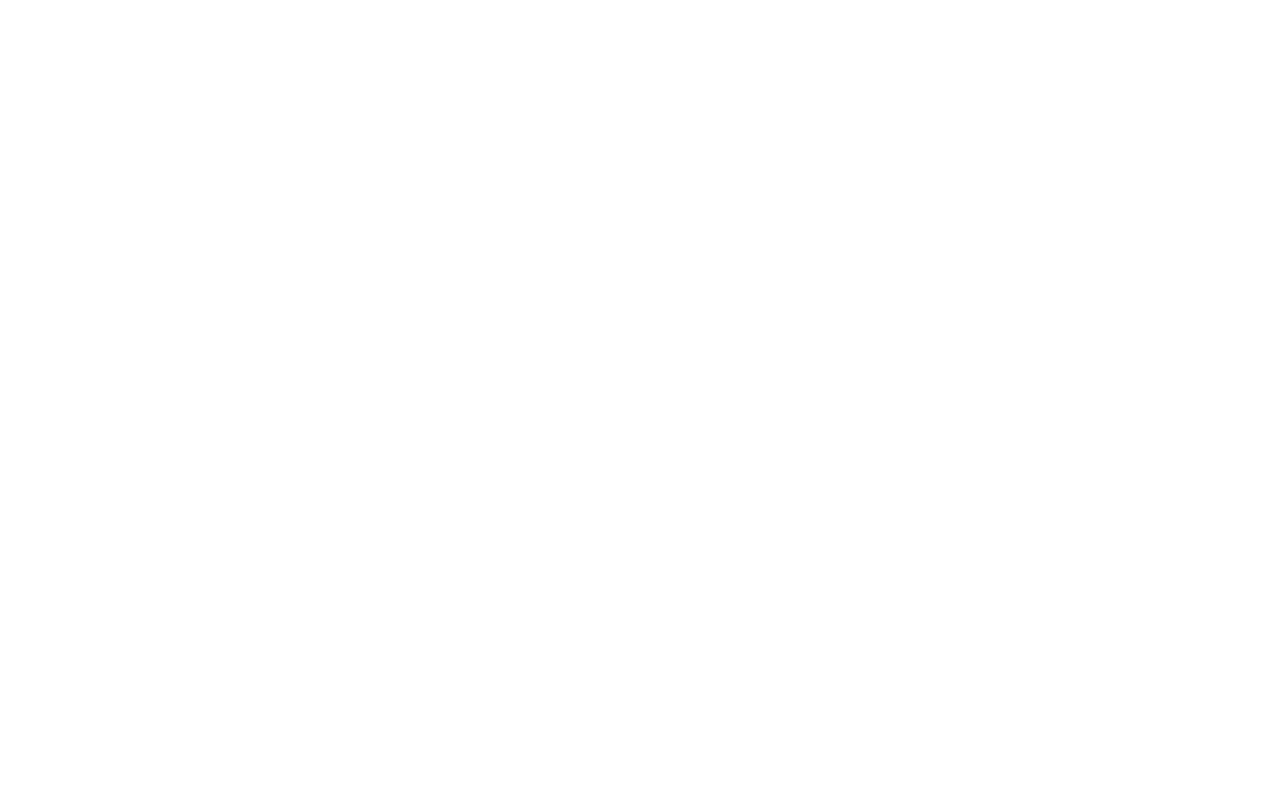
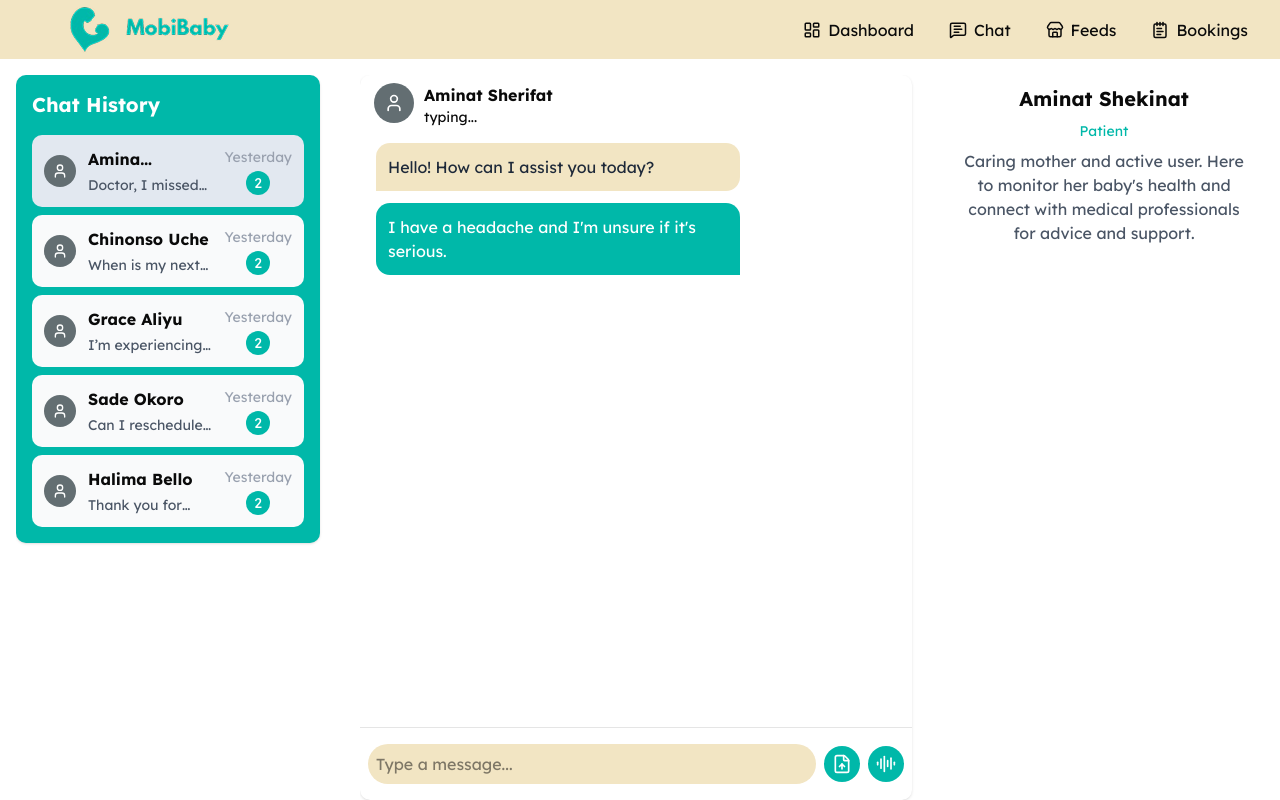
Before and after one commit to moloruntomiwa31/mobi-baby, a Nuxt app: page /dashboard/chat/medic in a window 1280 px wide. Before the commit this address had no page. Built offline with nearby package versions, Linux system fonts and the light colour scheme.

Commit message:
adding medic chat and modify pages.

```diff
--- a/components/ChatLayout.vue
+++ b/components/ChatLayout.vue
@@ -4,7 +4,7 @@
 		<template #left>
 			<div class="bg-primaryAqua shadow-sm rounded-lg p-4 flex flex-col gap-4">
 				<BaseText content="Chat History" size="md" bold class="text-white" />
-				<ul class="flex flex-col gap-3">
+				<ul class="flex flex-col gap-3" v-if="path === '/dashboard/chat'">
 					<li
 						class="bg-white text-primaryBlue p-2 rounded-lg flex items-center gap-1"
 					>
@@ -14,6 +14,30 @@
 						Jaundice Infection
 					</li>
 				</ul>
+				<div
+					v-else-if="recentChats.length > 0 && path === '/dashboard/chat/medic'"
+				>
+					<div class="flex flex-col gap-2">
+						<RecentChat
+							v-for="(message, idx) in recentChats"
+							:key="message.name + idx"
+							:message="message"
+							:class="[idx === 0 ? 'bg-slate-200' : '']"
+						/>
+					</div>
+				</div>
+
+				<BaseEmptyState
+					v-else
+					title="No recent chats"
+					description="You have no recent chats at the moment."
+					:action="{
+						label: 'Start a new chat',
+						handler: () => {
+							navigateTo('/dashboard/chat');
+						},
+					}"
+				/>
 			</div>
 		</template>
 
@@ -24,8 +48,22 @@
 
 		<!-- Right: Chat Options -->
 		<template #right>
-			<div class="bg-gray-50 shadow-sm rounded-lg p-4 flex flex-col gap-4">
-				<!-- Bot Info Card -->
+			<div
+				class="flex flex-col items-center justify-center p-2.5 gap-2"
+				v-if="$route.path === '/dashboard/chat/medic'"
+			>
+				<Avatar size="3xl" clickable />
+				<BaseText content="Aminat Shekinat" as="h2" size="md" bold clamp />
+				<BaseText content="Patient" size="xs" className="text-primaryAqua" />
+				<BaseText size="sm" className="text-gray-600 text-center">
+					Caring mother and active user. Here to monitor her baby's health and
+					connect with medical professionals for advice and support.
+				</BaseText>
+			</div>
+			<div
+				class="bg-gray-50 shadow-sm rounded-lg p-4 flex flex-col gap-4"
+				v-else
+			>
 				<div
 					class="bg-white p-4 rounded-lg flex flex-col items-center gap-2 shadow"
 				>
@@ -38,7 +76,6 @@
 					</BaseText>
 				</div>
 
-				<!-- Medical Practitioner Card -->
 				<div
 					class="bg-white p-4 rounded-lg flex flex-col gap-2 shadow overflow-y-auto"
 				>
@@ -56,10 +93,14 @@
 						size="sm"
 						class="text-gray-600"
 					/>
-					<Button variant="yellow" class="w-full">Start Chatting</Button>
+					<Button
+						variant="yellow"
+						class="w-full"
+						@click="navigateTo('/dashboard/chat/medic')"
+						>Start Chatting</Button
+					>
 				</div>
 
-				<!-- Delete Conversation Button -->
 				<Button variant="destructive" class="w-full mt-auto">
 					Delete Conversation
 				</Button>
@@ -73,5 +114,19 @@
 </template>
 
 <script setup lang="ts">
-	import { BriefcaseMedical, SquarePlus } from "lucide-vue-next";
+	import { SquarePlus, Check } from "lucide-vue-next";
+
+	const route = useRoute();
+	const path = computed(() => route.path);
+
+	const recentChats = [
+		{
+			name: "Amina Shekinat",
+			message: "Doctor, I missed my last appointment...",
+		},
+		{ name: "Chinonso Uche", message: "When is my next checkup scheduled?" },
+		{ name: "Grace Aliyu", message: "I’m experiencing some discomfort..." },
+		{ name: "Sade Okoro", message: "Can I reschedule tomorrow’s appointment?" },
+		{ name: "Halima Bello", message: "Thank you for your advice!" },
+	];
 </script>
--- a/components/Dashboard/Medic.vue
+++ b/components/Dashboard/Medic.vue
@@ -29,17 +29,11 @@
 				<div
 					class="flex items-center gap-4 overflow-x-auto flex-nowrap whitespace-nowrap no-scrollbar w-full"
 				>
-					<div
-						v-for="messages in recentChats"
-						:key="messages.message"
-						class="flex items-center gap-3 p-3 bg-gray/50 rounded-lg"
-					>
-						<Avatar />
-						<div class="flex flex-col">
-							<BaseText :content="messages.name" size="sm" bold />
-							<BaseText :content="messages.message" size="xs" clamp />
-						</div>
-					</div>
+					<RecentChat
+						v-for="(message, idx) in recentChats"
+						:key="message.name + idx"
+						:message="message"
+					/>
 				</div>
 			</div>
 			<BaseEmptyState
@@ -58,7 +52,13 @@
 </template>
 
 <script setup lang="ts">
-	import { User, CalendarDays, MessageCircle, ListTodo } from "lucide-vue-next";
+	import {
+		User,
+		CalendarDays,
+		MessageCircle,
+		ListTodo,
+		Check,
+	} from "lucide-vue-next";
 
 	const medicInfo = [
 		{
@@ -89,7 +89,10 @@
 
 	// Dummy recent chats (replace with real data source later)
 	const recentChats = [
-		{ name: "Amina Yusuf", message: "Doctor, I missed my last appointment..." },
+		{
+			name: "Amina Shekinat",
+			message: "Doctor, I missed my last appointment...",
+		},
 		{ name: "Chinonso Uche", message: "When is my next checkup scheduled?" },
 		{ name: "Grace Aliyu", message: "I’m experiencing some discomfort..." },
 		{ name: "Sade Okoro", message: "Can I reschedule tomorrow’s appointment?" },
--- a/components/MobileSidebar.vue
+++ b/components/MobileSidebar.vue
@@ -26,7 +26,40 @@
 				</div>
 
 				<div class="overflow-y-auto px-4 py-3 space-y-4 flex-1">
-					<BookingCard />
+					<div class="flex flex-col gap-2" v-if="path === '/dashboard/medic'">
+						<RecentChat
+							v-for="(message, idx) in recentChats"
+							:key="message.name + idx"
+							:message="message"
+							:class="[idx === 0 ? 'bg-slate-200' : '']"
+						/>
+					</div>
+					<div
+						class="bg-white p-4 rounded-lg flex flex-col gap-2 shadow overflow-y-auto"
+						v-else-if="path === '/dashboard/chat'"
+					>
+						<div class="flex items-center gap-2">
+							<BriefcaseMedical class="w-6 h-6 text-primaryBlue" />
+							<BaseText
+								content="Medical Practitioner"
+								bold
+								clamp
+								class="font-semibold"
+							/>
+						</div>
+						<BaseText
+							content="Need extra help? Contact a medical practitioner."
+							size="sm"
+							class="text-gray-600"
+						/>
+						<Button
+							variant="yellow"
+							class="w-full"
+							@click="navigateTo('/dashboard/chat/medic')"
+							>Start Chatting</Button
+						>
+					</div>
+					<BookingCard v-else />
 					<Button variant="yellow" size="rounded" class="w-full mb-4">
 						Logout
 					</Button>
@@ -37,10 +70,24 @@
 </template>
 
 <script setup lang="ts">
+import {BriefcaseMedical} from "lucide-vue-next"
 	defineProps<{
 		show: boolean;
 		onClose: () => void;
 	}>();
+	const recentChats = [
+		{
+			name: "Amina Shekinat",
+			message: "Doctor, I missed my last appointment...",
+		},
+		{ name: "Chinonso Uche", message: "When is my next checkup scheduled?" },
+		{ name: "Grace Aliyu", message: "I’m experiencing some discomfort..." },
+		{ name: "Sade Okoro", message: "Can I reschedule tomorrow’s appointment?" },
+		{ name: "Halima Bello", message: "Thank you for your advice!" },
+	];
+
+	const route = useRoute();
+	const path = computed(() => route.path);
 </script>
 
 <style scoped>
--- /dev/null
+++ b/components/RecentChat.vue
@@ -0,0 +1,33 @@
+<template>
+	<div
+		v-bind="$attrs"
+		class="flex items-center gap-3 p-3 bg-gray-50 hover:bg-gray-100 transition duration-100 cursor-pointer rounded-lg w-full"
+	>
+		<Avatar size="sm" />
+
+		<div class="flex-1 flex flex-col gap-1">
+			<BaseText :content="message.name" size="sm" bold clamp />
+			<div class="flex items-center gap-1 text-gray-600">
+				<Check class="w-5 h-5 text-primaryBlue" v-if="0" />
+				<BaseText :content="message.message" size="xs" clamp />
+			</div>
+		</div>
+
+		<div class="flex flex-col items-center gap-1">
+			<BaseText content="Yesterday" size="xs" class="text-gray-400" />
+			<div
+				class="size-6 rounded-full bg-primaryAqua flex items-center justify-center"
+			>
+				<BaseText content="2" size="xs" class="text-white" />
+			</div>
+		</div>
+	</div>
+</template>
+
+<script setup lang="ts">
+	defineProps<{
+		message: any;
+	}>();
+</script>
+
+<style scoped></style>
--- /dev/null
+++ b/pages/dashboard/chat/index.vue
@@ -0,0 +1,45 @@
+<template>
+	<ChatLayout>
+		<div class="h-full flex flex-col bg-white shadow-sm rounded-lg">
+			<!-- Chat messages -->
+			<div class="flex-1 overflow-y-auto p-4 space-y-3">
+				<div
+					class="self-start bg-gray text-gray-800 p-3 rounded-tl-xl rounded-tr-xl rounded-br-xl max-w-[70%]"
+				>
+					Hello! How can I assist you today?
+				</div>
+				<div
+					class="self-end bg-primaryAqua text-white p-3 rounded-tl-xl rounded-tr-xl rounded-bl-xl max-w-[70%]"
+				>
+					I have a headache and I'm unsure if it's serious.
+				</div>
+			</div>
+
+			<!-- Chat input -->
+			<div
+				class="py-4 px-2 border-t flex items-center justify-between gap-2 w-full"
+			>
+				<input
+					type="text"
+					placeholder="Type a message..."
+					class="flex-1 rounded-full p-2 bg-gray focus-visible:border-ring focus-visible:ring-ring/50 focus-visible:ring-[3px]"
+				/>
+				<div class="flex items-center gap-2">
+					<button class="bg-primaryAqua p-2 rounded-full">
+						<FileUp class="w-5 h-5 text-white" />
+					</button>
+					<button class="bg-primaryAqua p-2 rounded-full">
+						<AudioLines class="w-5 h-5 text-white" />
+					</button>
+				</div>
+			</div>
+		</div>
+	</ChatLayout>
+</template>
+
+<script setup lang="ts">
+	import { AudioLines, FileUp } from "lucide-vue-next";
+	useHead({
+		title: "Chat",
+	});
+</script>
--- a/pages/dashboard/chat.vue
+++ b/pages/dashboard/chat/medic.vue
@@ -1,6 +1,13 @@
 <template>
 	<ChatLayout>
-		<div class="min-h-full flex flex-col bg-white shadow-sm rounded-lg">
+		<div class="h-full flex flex-col bg-white shadow-sm rounded-lg">
+			<div class="flex items-start gap-2.5 mx-3.5 mt-2">
+				<Avatar size="md" />
+				<div class="flex-1">
+					<BaseText content="Aminat Sherifat" bold size="sm" />
+					<BaseText content="typing..." size="xs" className="" />
+				</div>
+			</div>
 			<!-- Chat messages -->
 			<div class="flex-1 overflow-y-auto p-4 space-y-3">
 				<div
@@ -24,7 +31,10 @@
 					placeholder="Type a message..."
 					class="flex-1 rounded-full p-2 bg-gray focus-visible:border-ring focus-visible:ring-ring/50 focus-visible:ring-[3px]"
 				/>
-				<div>
+				<div class="flex items-center gap-2">
+					<button class="bg-primaryAqua p-2 rounded-full">
+						<FileUp class="w-5 h-5 text-white" />
+					</button>
 					<button class="bg-primaryAqua p-2 rounded-full">
 						<AudioLines class="w-5 h-5 text-white" />
 					</button>
@@ -35,7 +45,7 @@
 </template>
 
 <script setup lang="ts">
-	import { AudioLines } from "lucide-vue-next";
+	import { AudioLines, FileUp } from "lucide-vue-next";
 	useHead({
 		title: "Chat",
 	});
```
